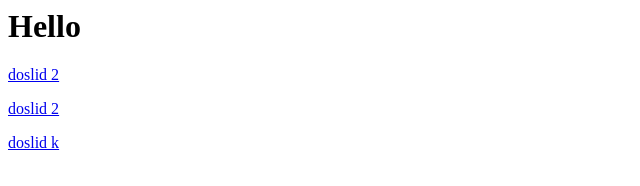
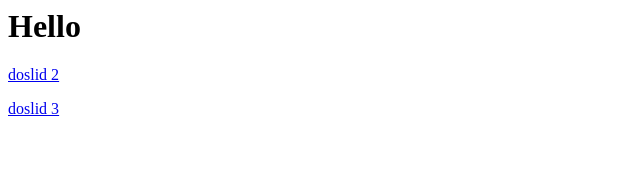
Before and after one commit to DarckList/semiconductor, a plain HTML site: page index.html in a window 1280 px wide. Shown: the full height of the page, 0-640 px from the left. Drawn offline with Linux system fonts and the light colour scheme.

Commit message:
its working

```diff
--- a/index.html
+++ b/index.html
@@ -1,4 +1,4 @@
 <h1>Hello</h1>
 <p><a href="дослід 2/index.html">doslid 2</a></p>
-<p><a href="https://www.google.com.ua/?gws_rd=ssl">doslid 2</a></p>
-<a href="https://www.google.com.ua/?gws_rd=ssl">doslid k</a>
+<p><a href="дослід 3/index.html">doslid 3</a></p>
+<a href="дослід 4/index.html>doslid 4</a>
```
